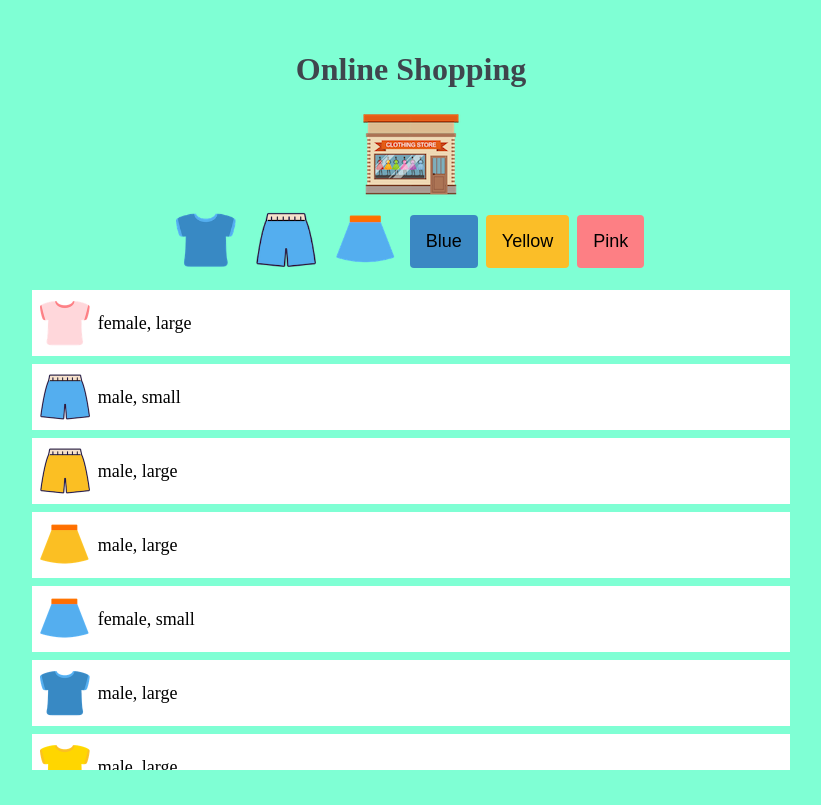
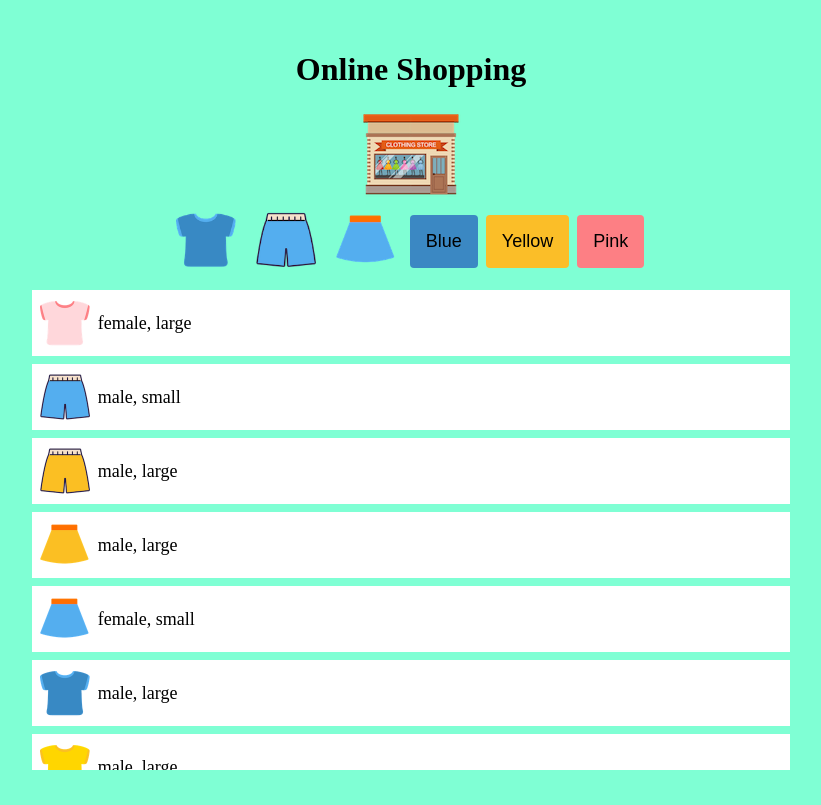
Before and after one commit to yulbamn/kubernetescode, a plain HTML site: page index.html in a window 1280 px wide. Shown: the whole page, without its empty margins (229-1050 px from the left). Drawn offline with Linux system fonts and the light colour scheme.

Commit message:
Changing title color to black

```diff
--- a/index.html
+++ b/index.html
@@ -8,7 +8,7 @@
     <script src="src/main.js" defer></script>
   </head>
   <body>
-    <h1 style="color: #3f454d;">Online Shopping</h1>
+    <h1 style="color: #000000;">Online Shopping</h1>
     <!-- Logo -->
     <img src="img/logo.png" alt="Logo" class="logo" />
 
```
